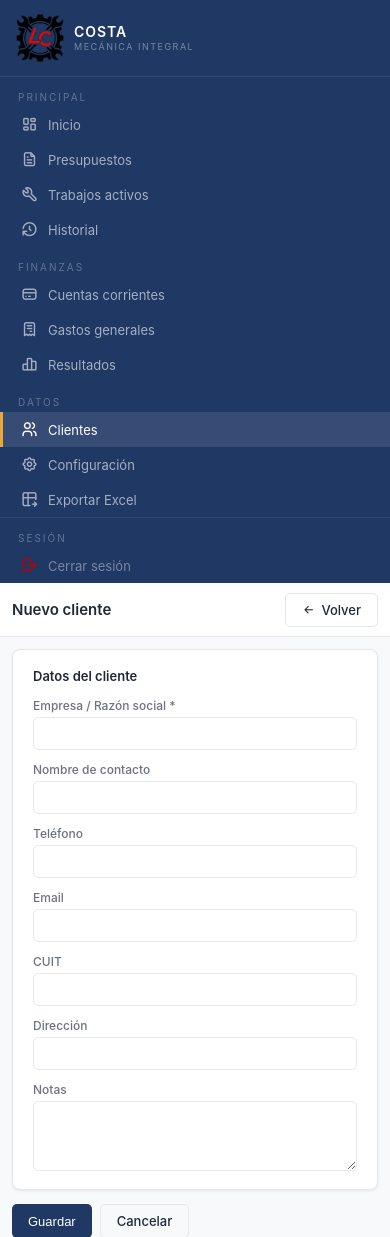
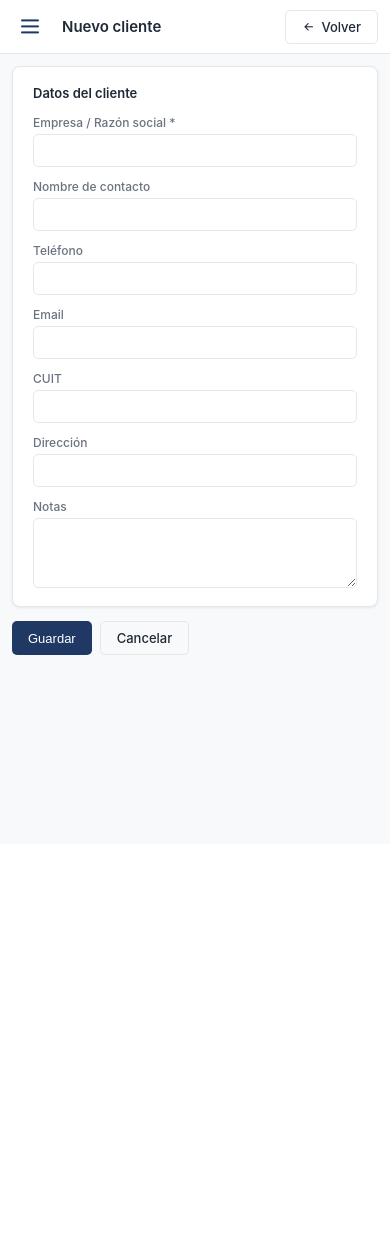
Before and after one commit to ChristianGarciaGuardado/TallerCosta, a Flask app: page /clientes/nuevo in a window 390 px wide. Shown: the top 1237 px of the page. After the commit the page ends 655 px from the top, so only its background shows below. Run offline with Flask 3, Linux system fonts and the light colour scheme; a user stored in the database is signed in.

Commit message:
Menu hamburguesa y icono navegador

```diff
--- a/templates/base.html
+++ b/templates/base.html
@@ -3,8 +3,9 @@
 <head>
     <meta charset="UTF-8">
     <meta name="viewport" content="width=device-width, initial-scale=1.0">
-    <title>{% block title %}Costa Taller Mecánico{% endblock %}</title>
-    <link rel="stylesheet" href="https://cdn.jsdelivr.net/npm/@tabler/icons-webfont@latest/tabler-icons.min.css">
+    <title>Costa Mecánica Integral</title>
+<link rel="icon" type="image/png" href="/static/Isotipo.png">
+<link rel="stylesheet" href="https://cdn.jsdelivr.net/npm/@tabler/icons-webfont@latest/tabler-icons.min.css">
     <style>
         * { box-sizing: border-box; margin: 0; padding: 0; }
 
@@ -125,6 +126,8 @@
             z-index: 50;
         }
 
+        #menu-toggle { display: none; } /* Oculto en PC por defecto */
+
         .topbar-title { font-size: 15px; font-weight: 600; color: var(--text); }
         .content { padding: 24px; flex: 1; }
 
@@ -180,7 +183,6 @@
         .badge-purple { background: #EEEDFE; color: #3C3489; }
 
         /* KPIs */
-        /* .kpi-grid { display: grid; grid-template-columns: repeat(4, 1fr); gap: 14px; margin-bottom: 20px; }*/
         .kpi-grid { display: grid; grid-template-columns: repeat(auto-fit, minmax(200px, 1fr)); gap: 14px; margin-bottom: 20px; }
         .kpi { background: var(--white); border: 1px solid var(--border); border-radius: var(--radius); padding: 14px 16px; box-shadow: var(--shadow); }
         .kpi-label { font-size: 11px; color: var(--text-light); margin-bottom: 6px; }
@@ -287,12 +289,38 @@
 
         /* RESPONSIVE MÓVIL */
         @media (max-width: 768px) {
-            .sidebar { width: 100%; min-height: auto; position: relative; flex-direction: column; }
+            #menu-toggle { display: block !important; }
+
+            .sidebar {
+                width: 100%;
+                min-height: auto;
+                position: absolute; /* Cortina flotante */
+                top: 54px;          /* Pegado abajo del topbar */
+                left: 0;
+                flex-direction: column;
+                display: none;      /* Oculto hasta que se active */
+                z-index: 999;
+                border-bottom: 2px solid var(--amber);
+            }
+
+            /* Esta clase la inyecta el JS al tocar el botón */
+            .sidebar.active {
+                display: flex !important;
+            }
+
             .main { margin-left: 0; }
             .kpi-grid { grid-template-columns: repeat(2, 1fr); }
             .form-grid-2, .form-grid-3 { grid-template-columns: 1fr; }
             .content { padding: 12px; }
-            .topbar { padding: 0 12px; }
+
+            .topbar {
+                padding: 0 12px;
+                display: flex;
+                align-items: center;
+                justify-content: flex-start;
+                gap: 4px;
+            }
+
             .work-row { flex-wrap: wrap; }
             table { font-size: 12px; }
             th, td { padding: 6px 8px; }
@@ -354,13 +382,38 @@
 
 <div class="main">
     <div class="topbar">
+        <button id="menu-toggle" class="btn btn-ghost" style="padding: 6px; margin-right: 10px; border: none;">
+            <i class="ti ti-menu-2" style="font-size: 24px; color: var(--navy);"></i>
+        </button>
         <span class="topbar-title">{% block topbar_title %}{% endblock %}</span>
-        <div>{% block topbar_actions %}{% endblock %}</div>
+        <div style="margin-left: auto;">{% block topbar_actions %}{% endblock %}</div>
     </div>
     <div class="content">
         {% block content %}{% endblock %}
     </div>
 </div>
 
+<script>
+    document.addEventListener('DOMContentLoaded', function() {
+        const menuToggle = document.getElementById('menu-toggle');
+        const sidebar = document.querySelector('.sidebar');
+
+        if (menuToggle && sidebar) {
+            // Abre o cierra al hacer clic en el botón de hamburguesa
+            menuToggle.addEventListener('click', function(e) {
+                e.stopPropagation();
+                sidebar.classList.toggle('active');
+            });
+
+            // Cierra automáticamente si tocas en cualquier otra parte de la pantalla
+            document.addEventListener('click', function(e) {
+                if (!sidebar.contains(e.target) && e.target !== menuToggle) {
+                    sidebar.classList.remove('active');
+                }
+            });
+        }
+    });
+</script>
+
 </body>
 </html>
```
